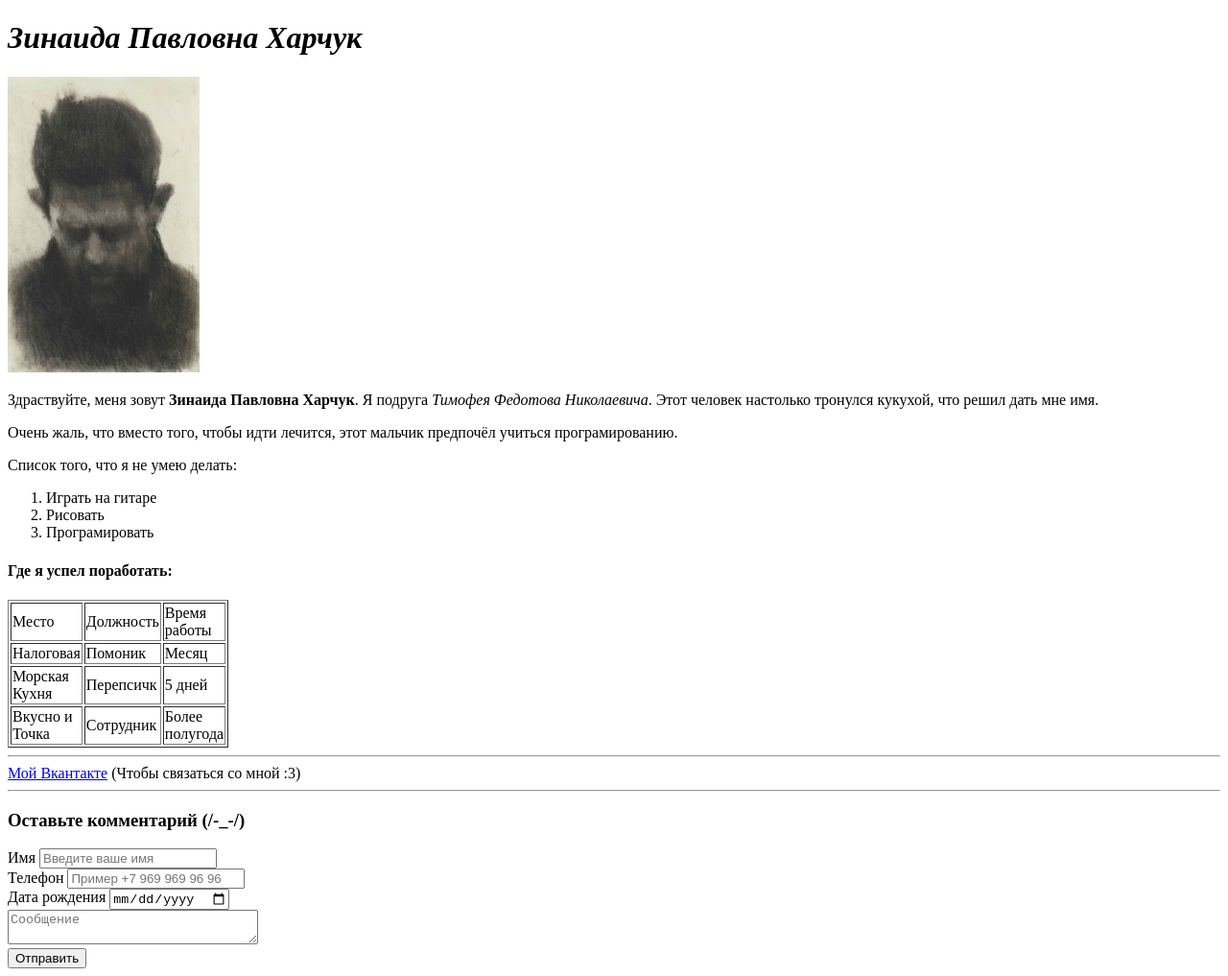
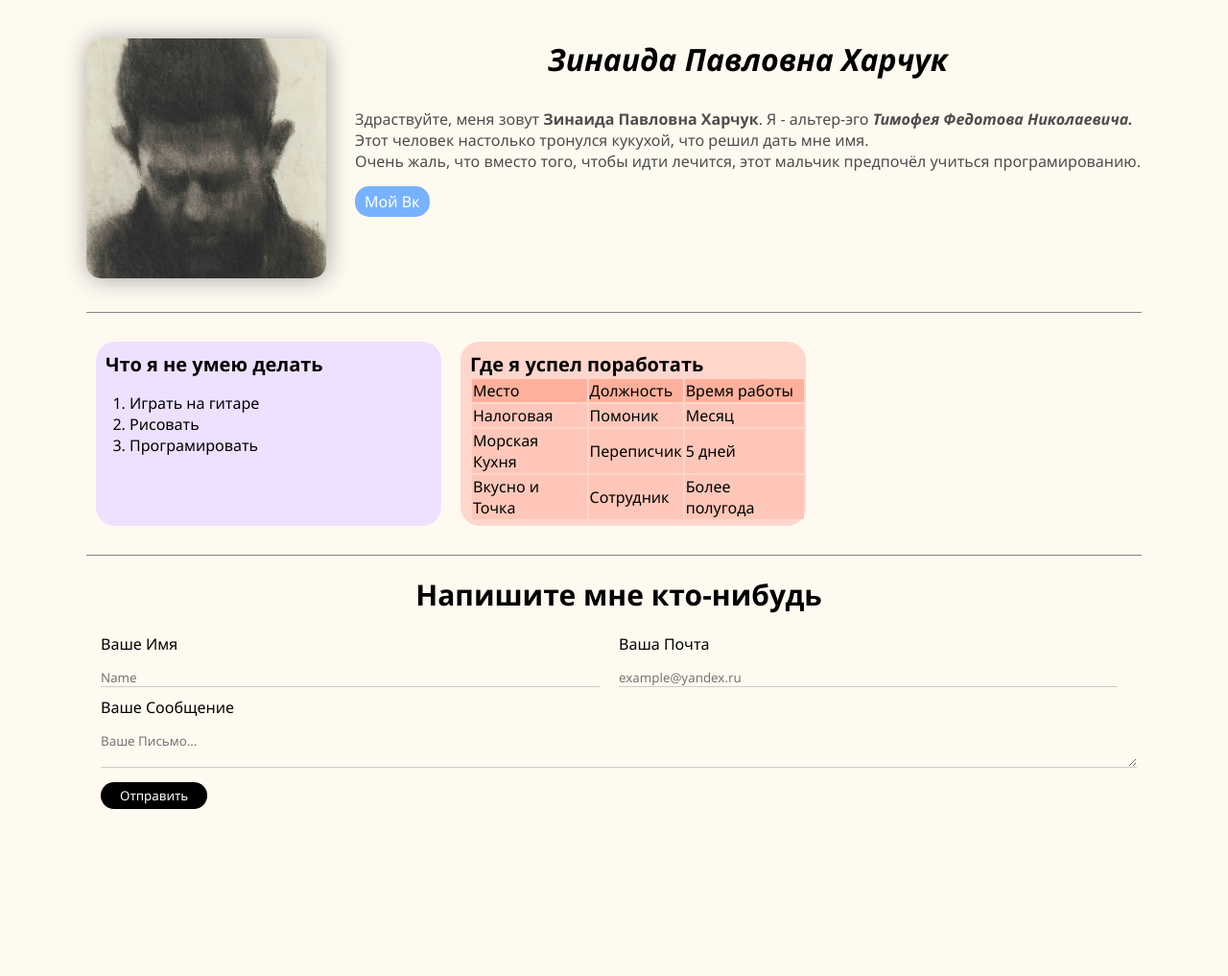
Before and after one commit to Timfenik/res, a plain HTML site: page index.html in a window 1280 px wide. Shown: the whole page at 96% size. After the commit the page ends 948 px from the top, so only its background shows below. Drawn offline with Linux system fonts and the light colour scheme.

Commit message:
Add styles

```diff
--- /dev/null
+++ b/fuck_me.css
@@ -0,0 +1,274 @@
+
+
+body {
+    font-family: 'Segoe UI', Tahoma, Geneva, Verdana, sans-serif;
+    font-size: 16px;
+
+    background-color: #fffaf0;
+
+}
+
+.cor {
+    max-width: 1100px;
+
+    margin: auto;
+    margin-top: 40px;
+    margin-bottom: 100px;
+}
+
+.img {
+    border-radius: 15px;
+
+    box-shadow: 1px 1px 25px #a4a4a4;
+
+    width: 250px;
+    height: 250px;
+
+    object-fit: cover;
+    object-position: 0% 40%;
+
+    transition: all 0.4s;
+}
+
+
+.infoblock {
+    margin-top: 0px;
+    margin-bottom: 20px;
+
+    display: flex;
+
+    padding-bottom: 10px;
+    transition: all 1s;
+}
+
+.info {
+    margin-left: 30px;
+}
+
+.info h1 {
+    margin-top: 0px;
+    margin-bottom: 30px;
+    text-align: center;
+}
+
+.textinfo {
+    color: #4d4d4d;
+    margin-bottom: 20px;
+}
+
+.vk {
+    background-color: #77b2ff;
+    color: #ffffff;
+
+    border-radius: 15px;
+
+    padding: 5px 10px;
+
+    text-decoration: none;
+
+    transition: all 0.15s;
+}
+
+.vk:hover {
+    background-color: #4696ff;
+}
+
+.vk:active {
+    background-color: #187cff;
+}
+
+
+
+
+
+
+.boxblock {
+    margin-top: 0px;
+    margin-bottom: 0px;
+
+    display: flex;
+
+    padding-top: 20px;
+    padding-bottom: 20px;
+
+    border-top: 1px solid #838383;
+    border-bottom: 1px solid #838383;
+}
+
+.listblock, .tableblock{
+    border-radius: 20px;
+    padding-top: 10px;
+    padding-left: 10px;
+    padding-bottom: 5px;
+    margin: 10px;
+    width: 350px;
+}
+
+
+
+
+
+.listblock {
+    background-color: #ede1ff;
+}
+
+.list ol{
+    padding-left: 25px;
+}
+
+
+
+
+
+
+.tableblock {
+    background-color: #ffd6cc;
+}
+
+.table h4, .list h4 {
+    margin: 0px;
+    font-size: 20px;
+}
+
+
+.table tr:nth-child(2), .table tr:nth-child(3), .table tr:nth-child(4){
+    background-color: #ffc7b9;
+}
+
+.table tr:nth-child(1) {
+    background-color: #ffb09d;
+}
+
+
+
+
+.commentblock {
+    margin-top: 15px;
+    margin-bottom: 20px;
+    margin-left: 10px;
+    padding: 5px;
+}
+
+
+
+.form h3 {
+    text-align: center;
+    font-size: 30px;
+
+    margin-top: 0px;
+    margin-bottom: 20px;
+}
+
+.forminfo {
+    margin-bottom: 10px;
+    display: flex;
+}
+
+.forminfo .formgroup {
+    /* display: inline-block; */
+    margin-right: 20px;
+    width: 50%;
+    /* width: calc(50% - 40px); */
+}
+
+.forminfo .formgroup :last-child {
+    margin-right: 0px;
+}
+
+.formgroup label {
+    display: block;
+}
+
+.formgroup input,
+.formgroup textarea
+{
+    width: 100%;
+    box-sizing: border-box;
+    border: none;
+    background: transparent;
+    border-bottom: 1px solid #ccc;
+    color:#000;
+    outline: none;
+    padding: 15px 15px 0px 0px;
+    font-family: inherit;
+}
+
+
+
+.btn {
+    margin-top: 10px;
+
+    color: #fff;
+    background-color: #000;
+
+    border-radius: 15px;
+    border-style: none;
+
+    padding: 5px 20px;
+
+    font-family: inherit;
+
+    cursor: pointer;
+
+    transition: all 0.2s;
+}
+
+.btn:hover {
+    opacity: 0.8;
+}
+
+.btn:active {
+    opacity: 0.6;
+}
+
+
+
+
+
+@media (max-width:600px) {
+    body {
+        font-size: 12px;
+    }
+
+    .img {
+        vertical-align: bottom;
+        width: 150px;
+        height: 150px;
+    }
+
+    .table h4, .list h4 {
+        margin: 0px;
+        font-size: 16px;
+    }
+    .btn {
+        font-size: 12px;
+    }
+
+    .infoblock {
+        display: block;
+        text-align: center;
+    }
+
+    .boxblock {
+        display: block;
+        align-content: center;
+    }
+
+    .listblock, .tableblock{
+        width: auto;
+    }
+
+    .tableblock {
+        padding: 10px;
+    }
+
+    .forminfo {
+        display: block;
+    }
+
+    .formgroup, .forminfo{
+        width: 100%;
+        margin-right: 0;
+        margin-bottom: 10px;
+    }
+}
--- a/index.html
+++ b/index.html
@@ -8,28 +8,60 @@
     <title>Резюме Зинаиды Павловны</title>
     <meta name="keywords" content="resume, Timofey Fedotov, Zinaida Harchuk">
     <meta name="description" content="Резюме лучшей подруги и альтер-эго Тимофея Федотова">
+    <link rel="stylesheet" href="fuck_me.css">
 </head>
 <body>
+
+<div class="cor">
+
+<div class="infoblock">
+
+    <div class="photo">
+        <img class="img" src="sad man.jpg" width="200" alt="Моя фотография">
+    </div>
+
+    <div class="info">
+
         <h1><em><strong>Зинаида Павловна Харчук</strong></em></h1>
 
-   <img src="sad man.jpg" width="200" alt="Моя фотография">
+        <div class="textinfo">
+            <p>Здраствуйте, меня зовут <strong>Зинаида Павловна Харчук</strong>. Я - альтер-эго <em><strong>Тимофея Федотова Николаевича.</strong></em> <br>Этот человек настолько тронулся кукухой, что решил дать мне имя.
+            <br>Очень жаль, что вместо того, чтобы идти лечится, этот мальчик предпочёл учиться програмированию.
+        </div>
 
-    <p>Здраствуйте, меня зовут <strong>Зинаида Павловна Харчук</strong>. Я подруга <em>Тимофея Федотова Николаевича</em>. Этот человек настолько тронулся кукухой, что решил дать мне имя.</p>
+        <div class="vkblock">
+            <a class="vk" href="https://vk.com/zinaharcha" target="_blank">Мой Вк</a>
+        </div>
 
-    <p>Очень жаль, что вместо того, чтобы идти лечится, этот мальчик предпочёл учиться програмированию.</p>
+    </div>
 
-    <p>
-    Список того, что я не умею делать:
-    </p>
-    <ol>
+
+</div>
+
+<div class="boxblock">
+<div class="listblock">
+    <div class="list">
+        <h4>
+            Что я не умею делать
+        </h4>
+
+        <ol class="ol">
         <li>Играть на гитаре</li>
         <li>Рисовать</li>
         <li>Програмировать</li>
         </ol>
+    </div>
+</div>
 
-    <h4>Где я успел поработать:</h4>
+<div class="tableblock">
 
-    <table width="200" border="1">
+
+    <div class="table">
+        <h4>
+            Где я успел поработать
+        </h4>
+        <table>
+
         <tr>
             <td>Место</td>
             <td>Должность</td>
@@ -44,7 +76,7 @@
 
         <tr>
             <td>Морская Кухня</td>
-        <td>Перепсичк</td>
+            <td>Переписчик</td>
             <td>5 дней</td>
         </tr>
 
@@ -55,35 +87,42 @@
         </tr>
 
         </table>
-
-    <hr>
-
-    <a href="https://vk.com/zinaharcha" target="_blank">Мой Вкантакте</a> (Чтобы связаться со мной :3)
-
-    <hr>
-<h3>Оставьте комментарий (/-_-/)</h3>
-    <form>
-        <div>
-            <label for="name">Имя</label>
-            <input type="text" id="name" placeholder="Введите ваше имя">
+    </div>
+</div>
 </div>
 
-        <div>
-            <label for="phone">Телефон</label>
-            <input type="tel" id="phone" placeholder="Пример +7 969 969 96 96">
+<div class="commentblock">
+
+    <form class="form" action="/">
+
+        <h3>Напишите мне кто-нибудь</h3>
+
+        <div class="forminfo">
+
+            <div class="formgroup">
+                <label for="name">Ваше Имя</label>
+                <input type="text" id="name" placeholder="Name">
             </div>
 
-        <div>
-            <label for="date">Дата рождения</label>
-            <input type="date" id="date">
+            <div class="formgroup">
+                <label for="email">Ваша Почта</label>
+                <input type="email" id="email" placeholder="example@yandex.ru">
             </div>
 
-        <div>
-            <textarea type="text" cols="30" placeholder="Сообщение"></textarea>
         </div>
 
-<button type="submit">Отправить</button>
+            <div class="formgroup">
+                <label for="message">Ваше Сообщение</label>
+                <textarea id="message" cols="15" rows="0" placeholder="Ваше Письмо..."></textarea>
+            </div>
+
+    <input class="btn" type="submit" value="Отправить"></input>
         </form>
+
+    </div>
+
+</div>
+
 
 </body>
 </html>
```
Lines whose indentation alone changed are shown as unchanged.
